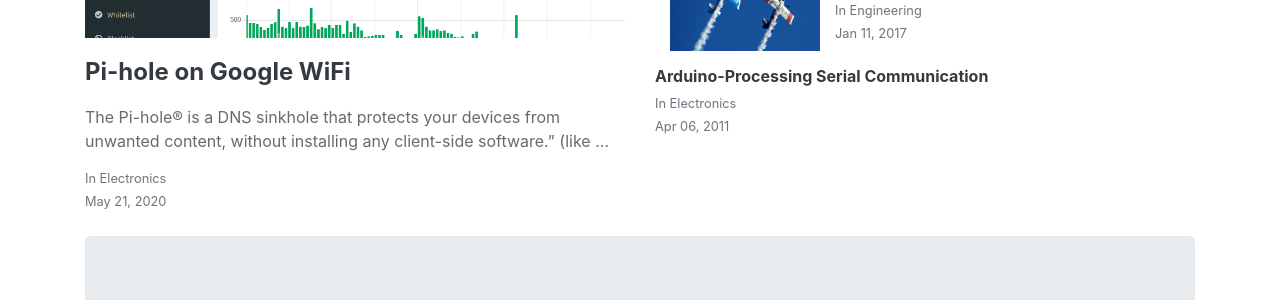
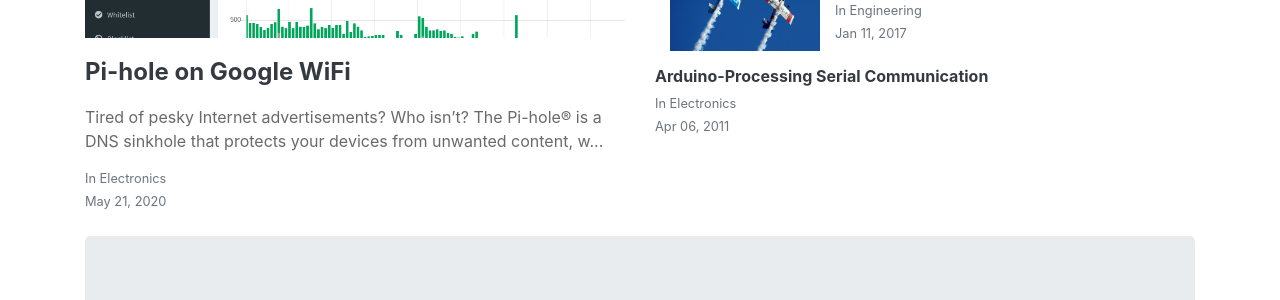
Before and after one commit to bws428/bws428.github.io, a Jekyll site: the page built from index.html, in a window 1280 px wide and 900 px high. Shown: the part 232-532 px from the top of the window. Built offline with Jekyll 4.4.1, drawn with Linux system fonts in a browser that asks for light colours; nearby versions of some CDN libraries; the list of posts is cut into pages by our own code; comment, search, counter and statistics services are not loaded.

Commit message:
Update posts

```diff
--- a/_posts/2020-05-21-pi-hole-google-wifi.md
+++ b/_posts/2020-05-21-pi-hole-google-wifi.md
@@ -5,7 +5,7 @@
 tags: ["raspberry pi", featured]
 ---
 
-The [Pi-hole](https://pi-hole.net/)<sup>®</sup> is a DNS sinkhole that protects your devices from unwanted content, without installing any client-side software." (like browser-plugin adblockers, etc.)
+Tired of pesky Internet advertisements? Who isn't? The [Pi-hole](https://pi-hole.net/)<sup>®</sup> is a DNS sinkhole that protects your devices from unwanted content, without installing any client-side software." (like browser-plugin adblockers, etc.)
 
 Pi-hole® - A black hole for Internet Ads
 
```
Also changed, not shown: _posts/2017-01-11-rv-8-flight-performance.md (+9 -17 lines).
